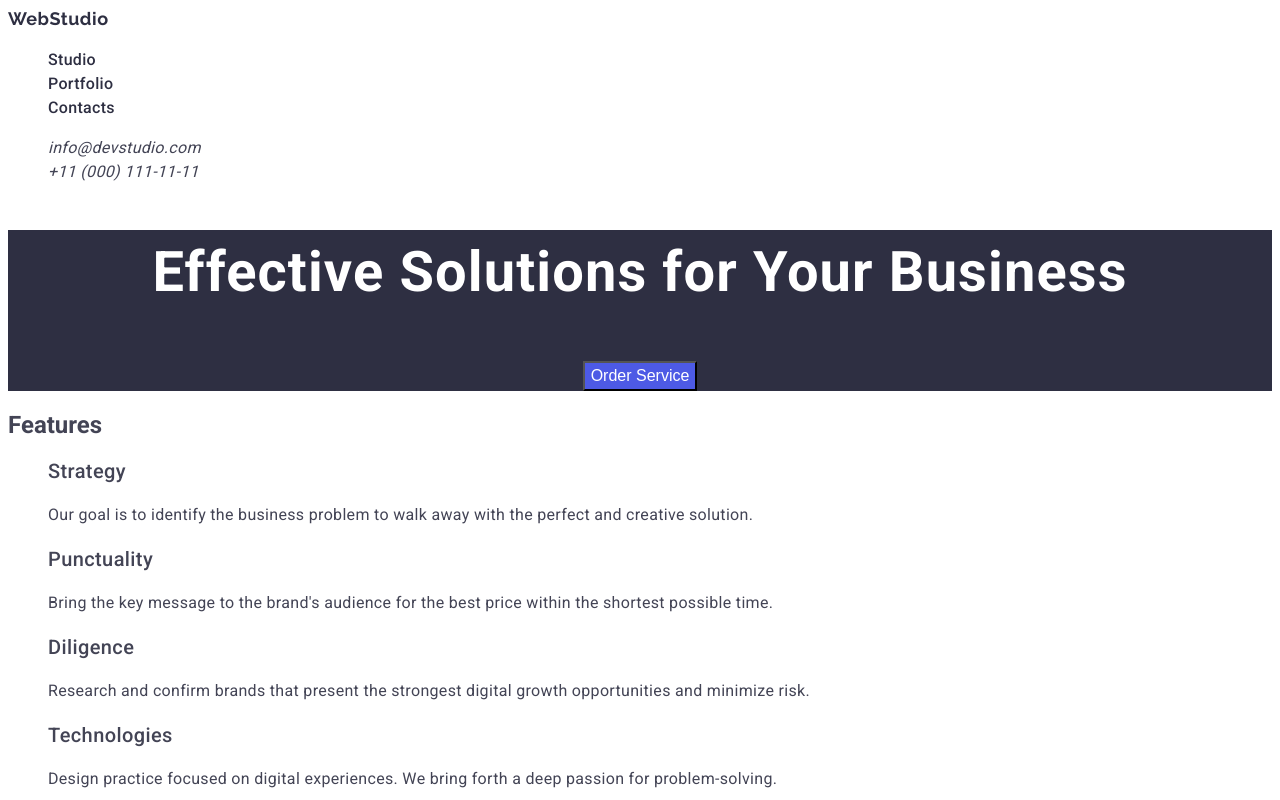
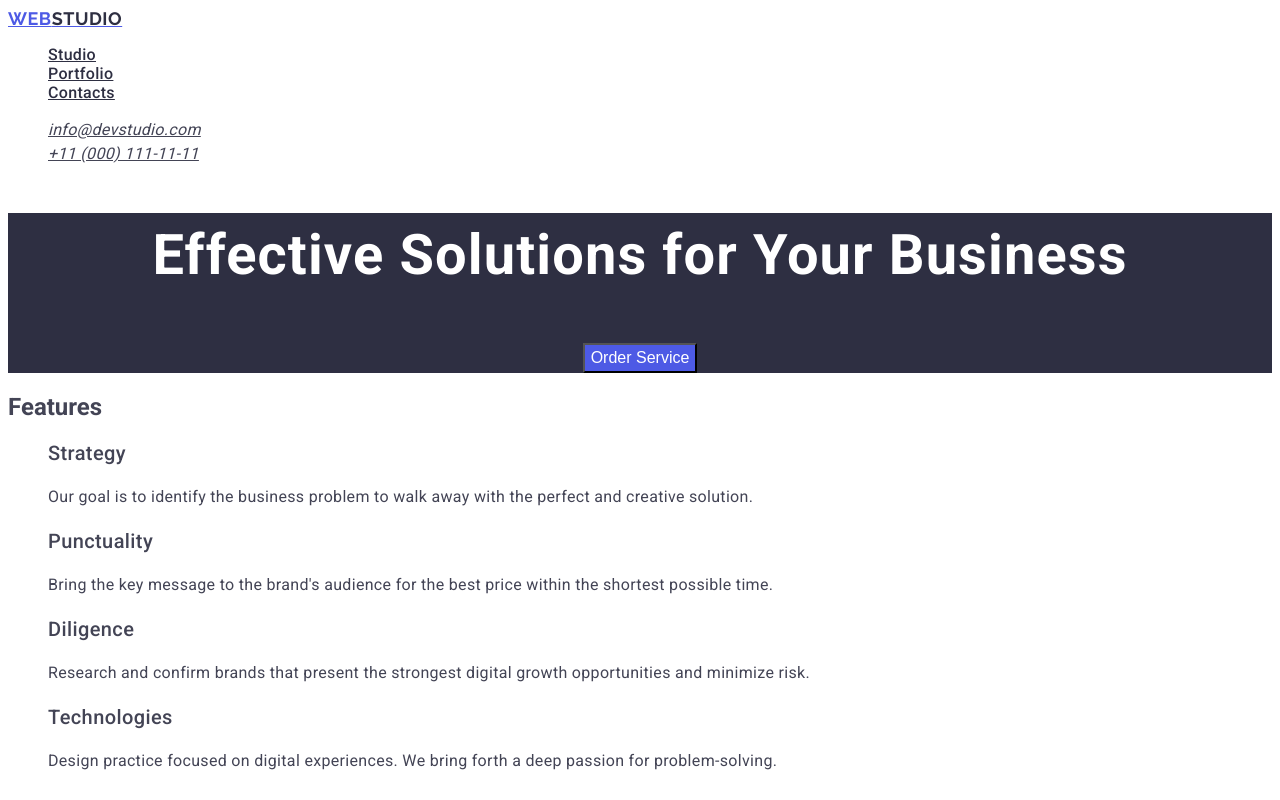
Before and after one commit to f1lger/goit-markup-hw-02, a plain HTML site: page index.html in a window 1280 px wide. Shown: the top 800 px of the page. Drawn offline with Linux system fonts and the light colour scheme.

Commit message:
headerfix4.0

```diff
--- a/css/style.css
+++ b/css/style.css
@@ -1,8 +1,7 @@
 body {
   font-family: "Roboto", sans-serif;
-	color: #434455;
-	background-color: #ffffff;
-
+  color: #434455;
+  background-color: #ffffff;
 }
 ul {
   list-style-type: none;
@@ -17,48 +16,40 @@ h3 {
 p {
 }
 .logo {
-  font-family: "Raleway" ;
+  font-family: "Raleway", sans-serif;
+  font-weight: 700;
   font-size: 18px;
-  font-weight: 700;
-  line-height: 1.2;
+  line-height: 1.17;
   letter-spacing: 0.03em;
-  text-align: left;
-  text-decoration: none;
+  text-transform: uppercase;
   color: #4d5ae5;
 }
 .logo span {
   color: #2e2f42;
 }
-.body-medium {
+.body-medium a {
+  font-weight: 500;
   font-size: 16px;
-  font-weight: 500;
-  line-height: 1.5;
   letter-spacing: 0.02em;
-  text-align: left;
-}
-.body-medium a {
   color: #2e2f42;
-  text-decoration: none;
 }
 .body-medium a:hover {
+  color: #404bbf;
 }
 .body-medium a:focus {
   text-decoration: underline;
   color: #404bbf;
 }
-.contacts {
-  font-family: "Roboto", sans-serif;
+.contacts a{
   font-size: 16px;
-  font-weight: 400;
   line-height: 1.5;
   letter-spacing: 0.02em;
-  text-align: left;
-}
-.contacts a {
   color: #434455;
-  text-decoration: none;
 }
 .contacts a:hover {
+  color: #404bbf;
+}
+.contacts a:focus {
   color: #404bbf;
 }
 .Dark-bg {
@@ -72,11 +63,11 @@ p {
   line-height: 1.5;
   letter-spacing: 0.02em;
   text-align: center;
-  color: #fff;
+  color: #ffffff;
 }
 .button {
   background-color: #4d5ae5;
-  color: #fff;
+  color: #ffffff;
   font-size: 16px;
   line-height: 1.5;
   font-weight: 500;
@@ -112,7 +103,7 @@ p {
   background-color: #2e2f42;
 }
 .footer p {
-	color: #f4f4fd;
+  color: #f4f4fd;
 }
 .footer-logo {
   font-family: "Raleway";
@@ -122,8 +113,8 @@ p {
   letter-spacing: 0.03em;
   text-align: left;
   text-decoration: none;
-	color: #f4f4fd
+  color: #f4f4fd;
 }
 .footer-logo span {
-	color: #4d5ae5;
+  color: #4d5ae5;
 }
--- a/index.html
+++ b/index.html
@@ -13,18 +13,18 @@
     />
   </head>
   <body>
-    <header class="">
-      <nav class="body-medium">
-        <a class="logo" href="./index.html">Web<span>Studio</span></a>
-        <ul>
+    <header>
+      <nav>
+        <a class="logo" href="/index.html">Web<span>Studio</span> </a>
+        <ul class="body-medium">
           <li>
             <a href="/index.html">Studio</a>
           </li>
           <li>
-            <a href="Portfolio">Portfolio</a>
+            <a href="">Portfolio</a>
           </li>
           <li>
-            <a href="Contacts">Contacts</a>
+            <a href="">Contacts</a>
           </li>
         </ul>
       </nav>
```
